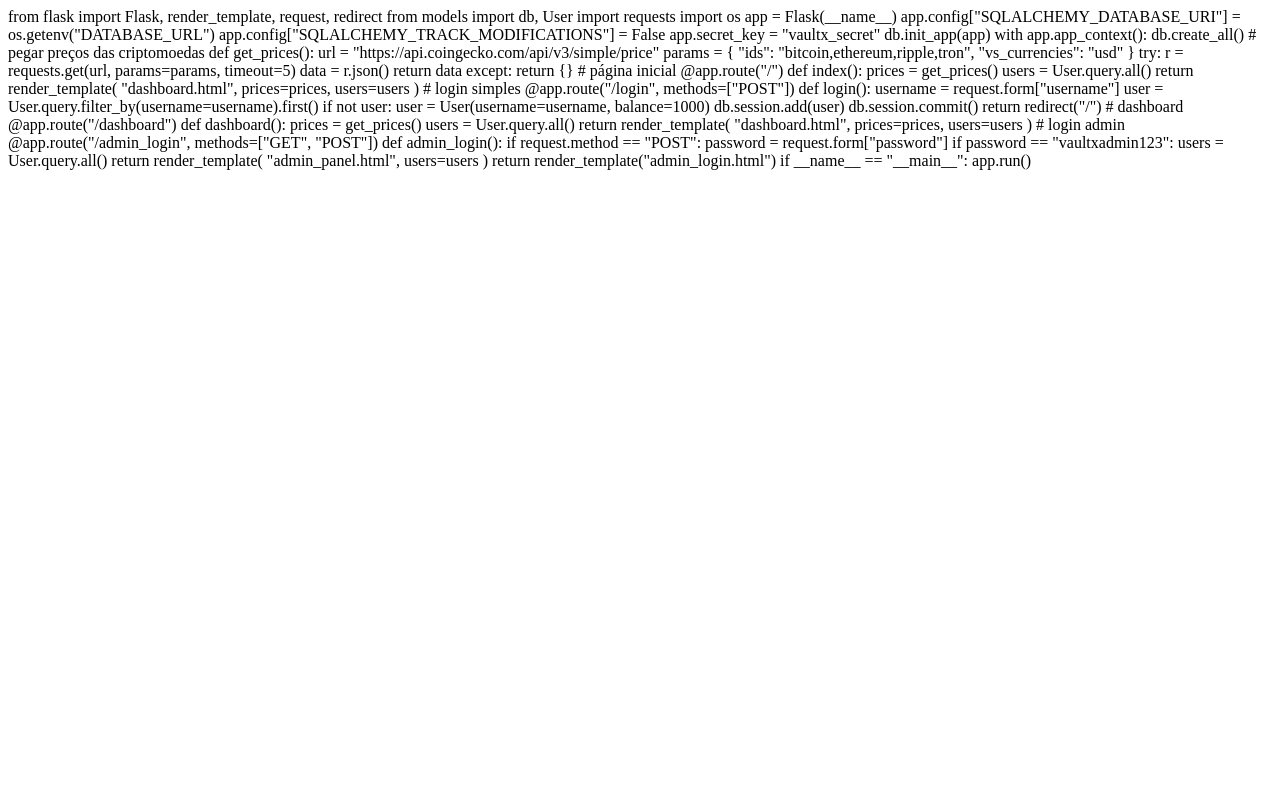
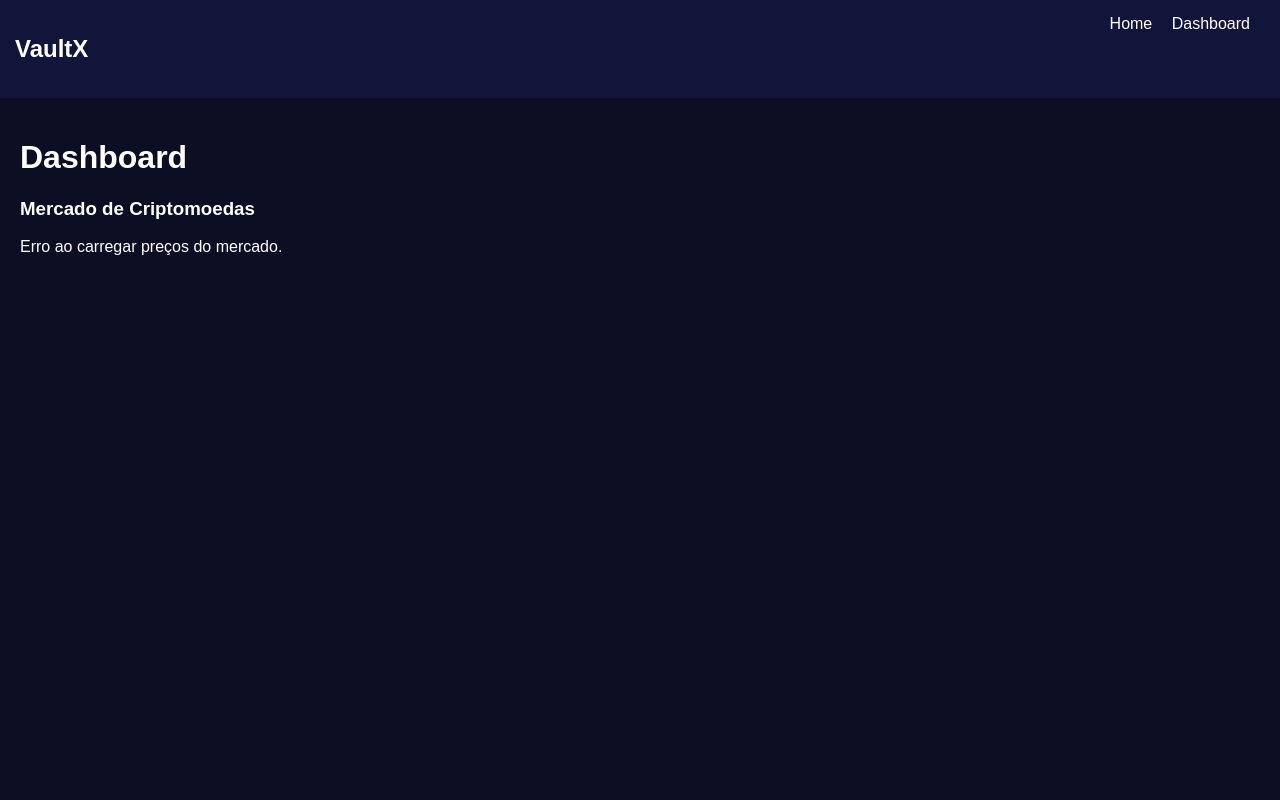
Before and after one commit to dudua9356-beep/vaultx, a Flask app: template templates/dashboard.html in a window 1280 px wide. Run offline with Flask 3, Linux system fonts and the light colour scheme; the template is opened without the code that fills it, so the values that code supplies are empty.

Commit message:
Update dashboard.html

```diff
--- a/templates/dashboard.html
+++ b/templates/dashboard.html
@@ -1,102 +1,37 @@
-from flask import Flask, render_template, request, redirect
-from models import db, User
-import requests
-import os
+{% extends "base.html" %}
 
-app = Flask(__name__)
+{% block content %}
 
-app.config["SQLALCHEMY_DATABASE_URI"] = os.getenv("DATABASE_URL")
-app.config["SQLALCHEMY_TRACK_MODIFICATIONS"] = False
-app.secret_key = "vaultx_secret"
+<h1>Dashboard</h1>
 
-db.init_app(app)
+<h3>Mercado de Criptomoedas</h3>
 
-with app.app_context():
-    db.create_all()
+{% if prices %}
 
+<div class="card">
+<h2>Bitcoin</h2>
+<p>$ {{ prices.get("bitcoin", {}).get("usd", "N/A") }}</p>
+</div>
 
-# pegar preços das criptomoedas
-def get_prices():
+<div class="card">
+<h2>Ethereum</h2>
+<p>$ {{ prices.get("ethereum", {}).get("usd", "N/A") }}</p>
+</div>
 
-    url = "https://api.coingecko.com/api/v3/simple/price"
+<div class="card">
+<h2>XRP</h2>
+<p>$ {{ prices.get("ripple", {}).get("usd", "N/A") }}</p>
+</div>
 
-    params = {
-        "ids": "bitcoin,ethereum,ripple,tron",
-        "vs_currencies": "usd"
-    }
+<div class="card">
+<h2>TRON</h2>
+<p>$ {{ prices.get("tron", {}).get("usd", "N/A") }}</p>
+</div>
 
-    try:
-        r = requests.get(url, params=params, timeout=5)
-        data = r.json()
-        return data
-    except:
-        return {}
+{% else %}
 
+<p>Erro ao carregar preços do mercado.</p>
 
-# página inicial
-@app.route("/")
-def index():
+{% endif %}
 
-    prices = get_prices()
-    users = User.query.all()
-
-    return render_template(
-        "dashboard.html",
-        prices=prices,
-        users=users
-    )
-
-
-# login simples
-@app.route("/login", methods=["POST"])
-def login():
-
-    username = request.form["username"]
-
-    user = User.query.filter_by(username=username).first()
-
-    if not user:
-        user = User(username=username, balance=1000)
-
-        db.session.add(user)
-        db.session.commit()
-
-    return redirect("/")
-
-
-# dashboard
-@app.route("/dashboard")
-def dashboard():
-
-    prices = get_prices()
-    users = User.query.all()
-
-    return render_template(
-        "dashboard.html",
-        prices=prices,
-        users=users
-    )
-
-
-# login admin
-@app.route("/admin_login", methods=["GET", "POST"])
-def admin_login():
-
-    if request.method == "POST":
-
-        password = request.form["password"]
-
-        if password == "vaultxadmin123":
-
-            users = User.query.all()
-
-            return render_template(
-                "admin_panel.html",
-                users=users
-            )
-
-    return render_template("admin_login.html")
-
-
-if __name__ == "__main__":
-    app.run()
+{% endblock %}
```
